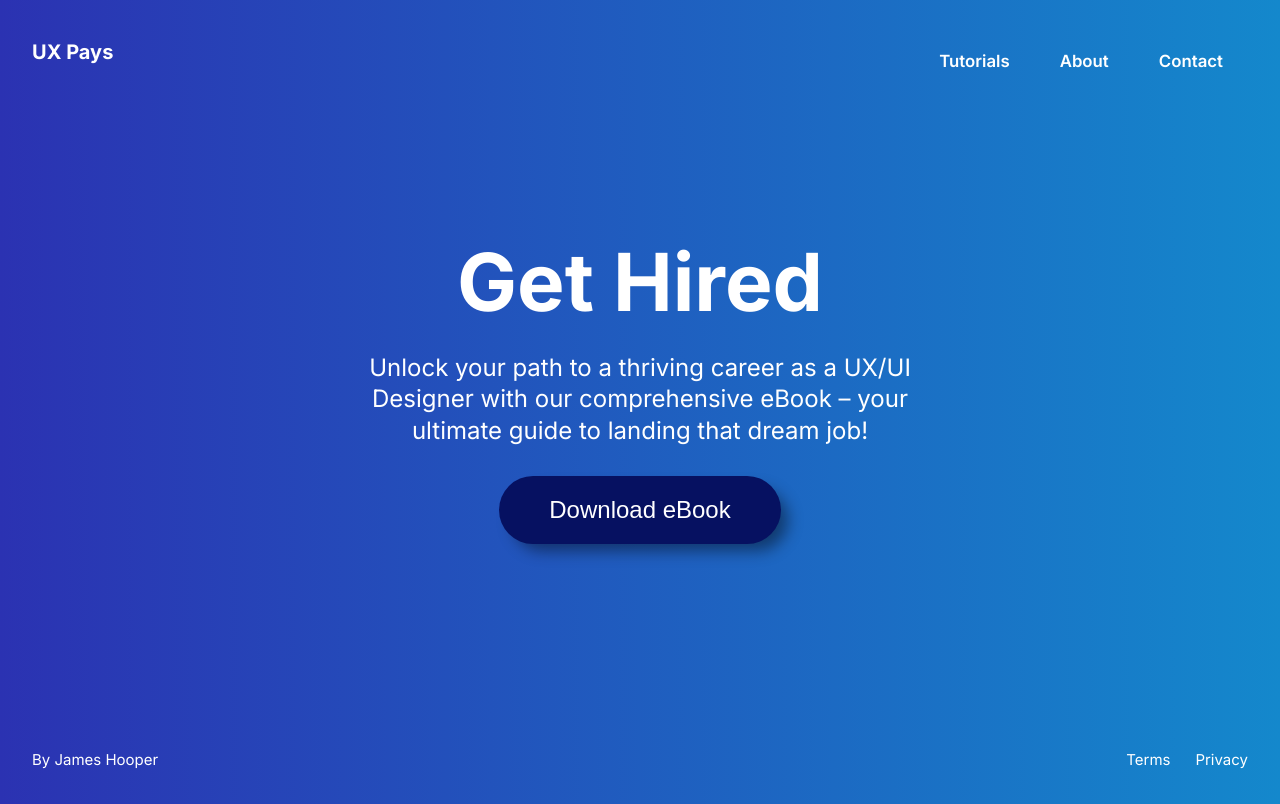
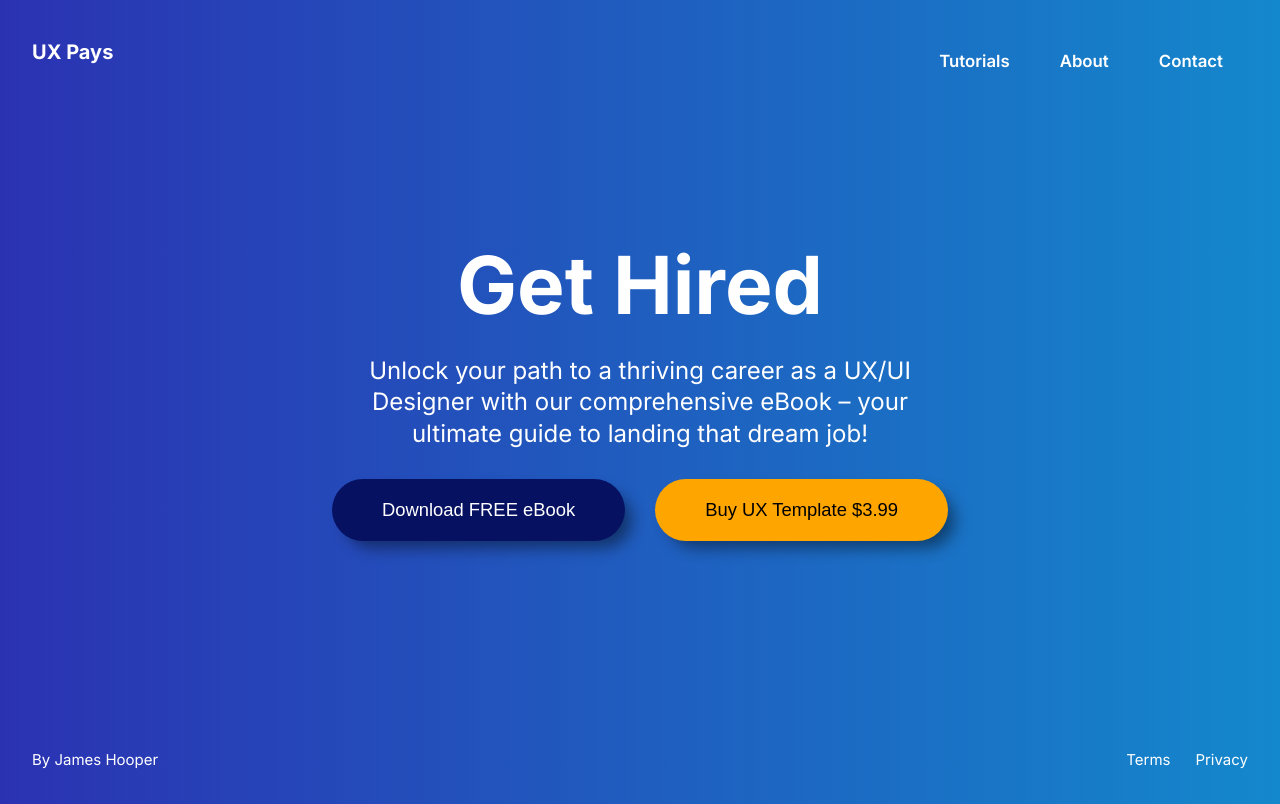
Before and after one commit to jamesdesigns/vue-project, a Vue app: page / in a window 1280 px wide. Built offline with nearby package versions, Linux system fonts and the light colour scheme.

Commit message:
Set up two ctas in the hero section of the home page

```diff
--- a/src/components/HeroBanner.vue
+++ b/src/components/HeroBanner.vue
@@ -3,7 +3,11 @@
     <div class="hero-content">
       <h1 class="large-text">Get Hired</h1>
       <p class="intro">Unlock your path to a thriving career as a UX/UI Designer with our comprehensive eBook – your ultimate guide to landing that dream job!</p>
-      <button>Download eBook</button>
+
+      <div class="cta-section">
+        <button>Download FREE eBook</button>
+        <button class="orange-cta">Buy UX Template $3.99</button>
+      </div>
     </div>
     <div class="hero-image">
       <!-- <img src="../assets/logo.svg" alt="Image of E-book" width="200" /> -->
@@ -32,7 +36,7 @@ body {
     border-radius: 50px;
     background-color: #061161;
     color: white;
-    font-size: 1.5rem;
+    font-size: 1.15rem;
     border: none;
     margin-bottom: 30px;
     cursor: pointer;
@@ -40,6 +44,8 @@ body {
     -moz-box-shadow: 10px 10px 15px -3px rgba(0,0,0,0.43);
     box-shadow: 10px 10px 15px -3px rgba(0,0,0,0.43);
   }
+  .orange-cta {margin-left: 30px; background-color: orange; color: black;font-weight:500;}
+  .orange-cta:hover { background-color: rgb(247, 215, 155);}
   button:hover {
     -webkit-box-shadow: none;
     -moz-box-shadow: none;
@@ -48,5 +54,7 @@ body {
     background-color:#000428;
   }
   .large-text { font-size: 5rem; font-weight: bold;color:white;line-height: 1;margin-bottom: 30px; }
-
+  @media only screen and (max-width: 767px) {
+    .orange-cta { margin-left: 0; }
+}
 </style>
```
